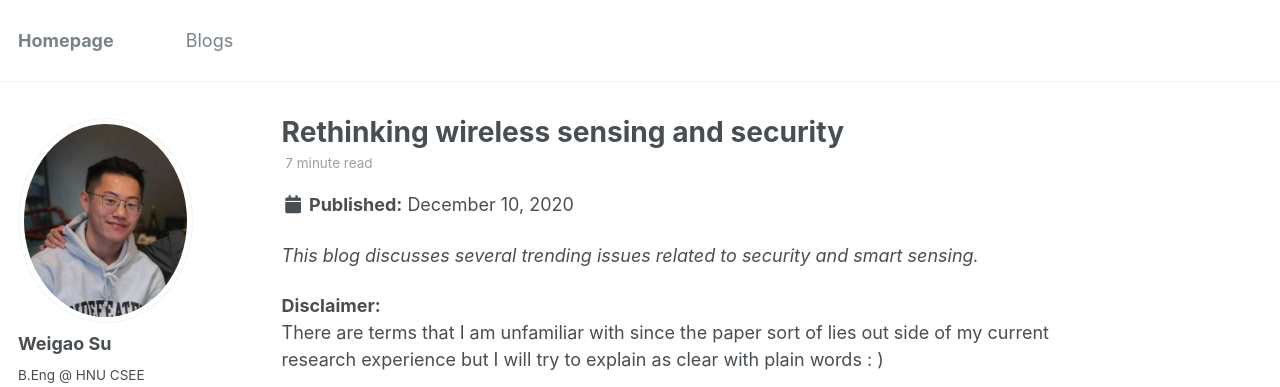
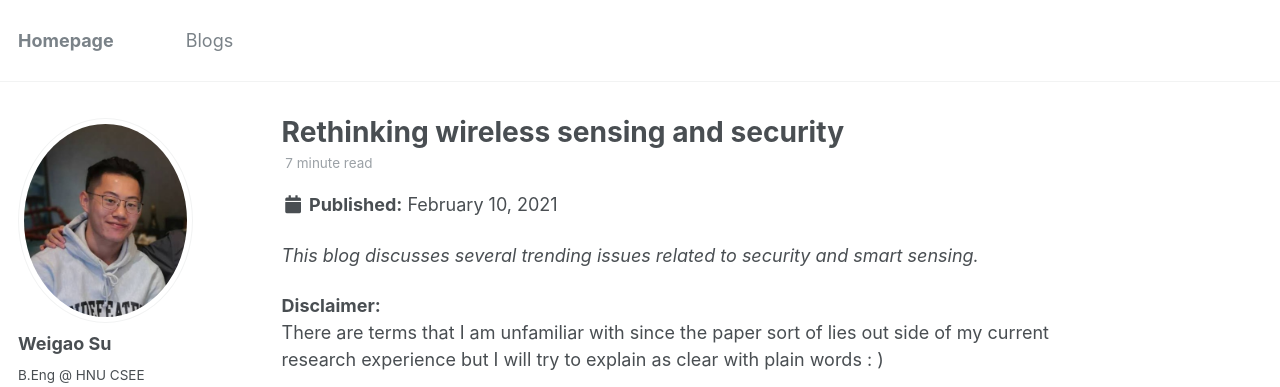
Before and after one commit to wegul/wegul.github.io, a Jekyll site: the page built from _posts/2021-02-10-Security.md, in a window 1280 px wide and 900 px high. Shown: the top 387 px of the window. Built offline with Jekyll 4.4.1, drawn with Linux system fonts in a browser that asks for light colours.

```diff
--- a/_posts/2020-12-10-Security.md
+++ b/_posts/2021-02-10-Security.md
@@ -1,7 +1,7 @@
 ---
 title: 'Rethinking wireless sensing and security'
-date: 2020-12-10
-permalink: /posts/2020/12/Security/
+date: 2021-2-10
+permalink: /posts/2021/02/Security/
 tags:
   - reviews
   - security
```
